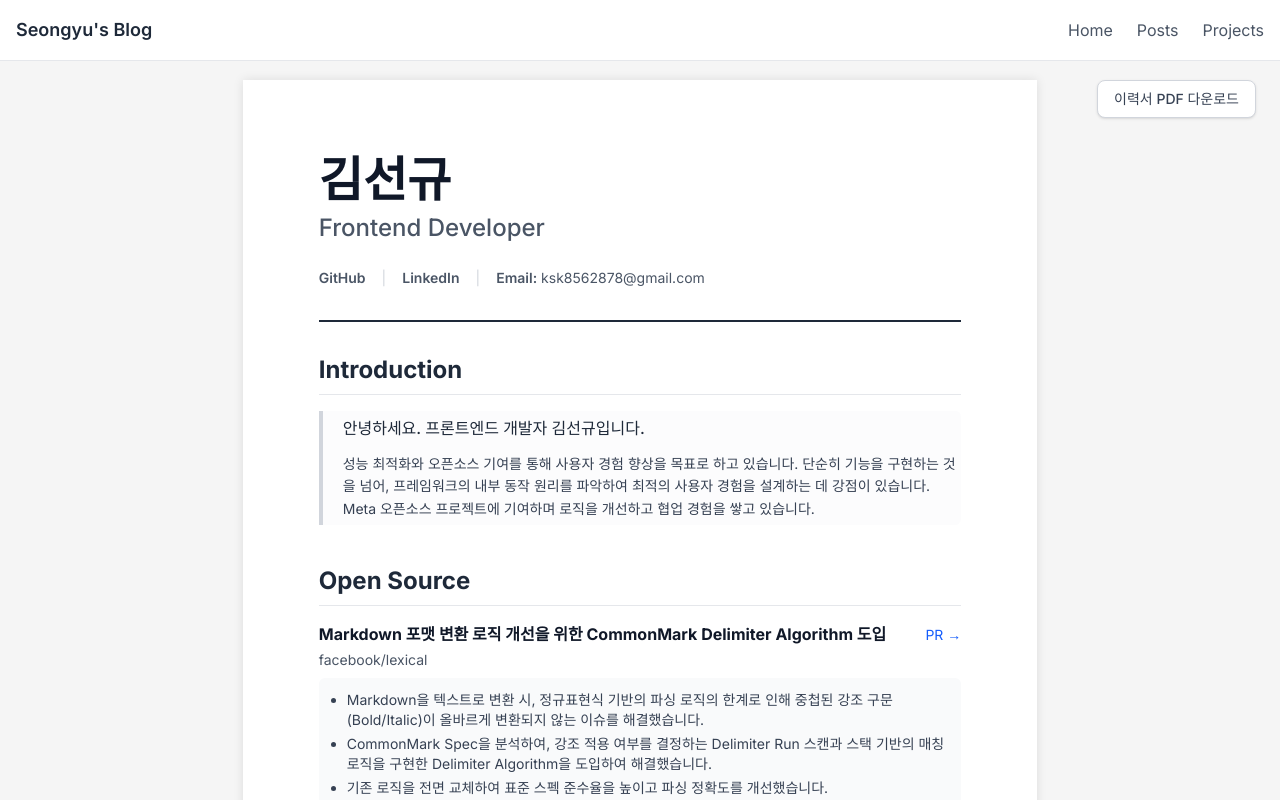
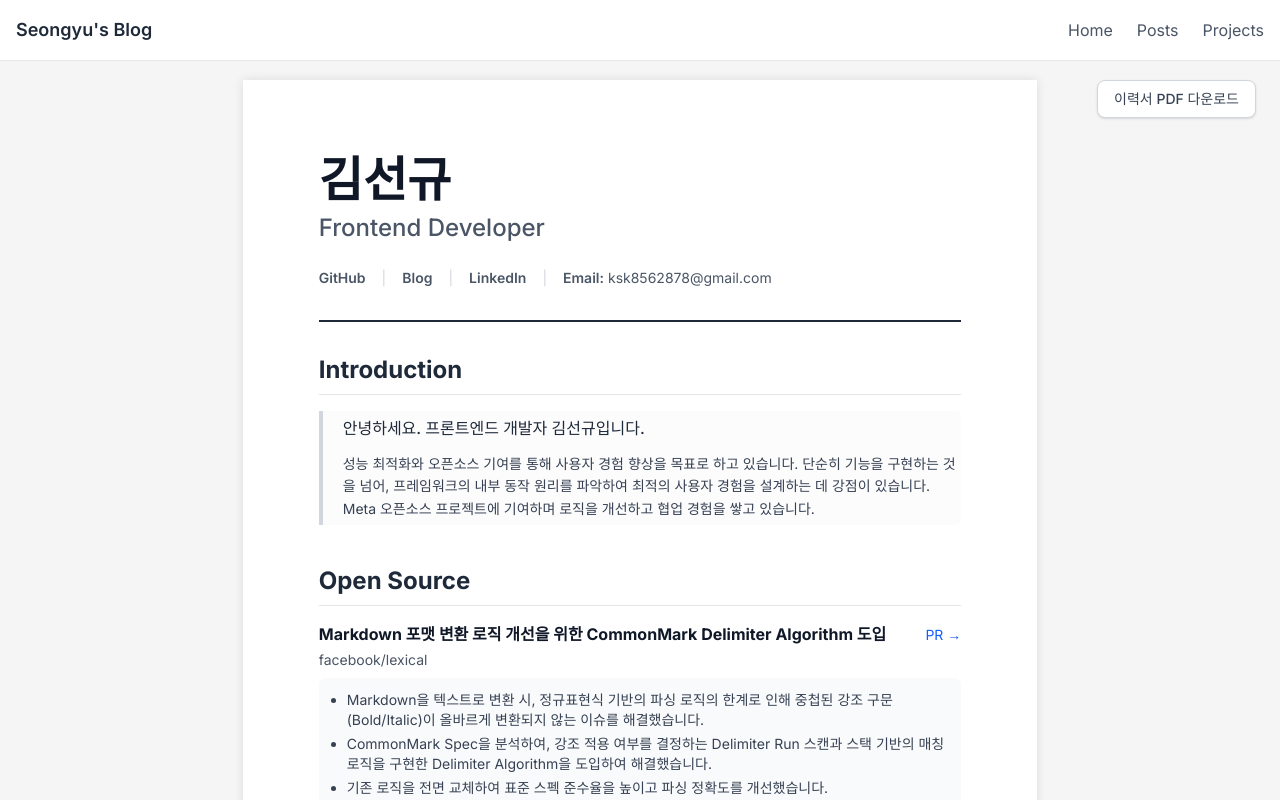
Before and after one commit to kimseongyu/kimseongyu.github.io, a Next.js app: page / in a window 1280 px wide. Shown: the top 800 px of the page. Built offline with nearby package versions, Linux system fonts and the light colour scheme.

Commit message:
feat: add link in resume

```diff
--- a/src/app/page.tsx
+++ b/src/app/page.tsx
@@ -66,6 +66,14 @@ export default function Home() {
                 className={styles.headerLink}
               >
                 <span className={styles.headerLinkLabel}>GitHub</span>
+              </Link>
+              <span className={styles.headerSeparator}>|</span>
+              <Link
+                href="https://kimseongyu.github.io/"
+                target="_blank"
+                className={styles.headerLink}
+              >
+                <span className={styles.headerLinkLabel}>Blog</span>
               </Link>
               <span className={styles.headerSeparator}>|</span>
               <Link
```
